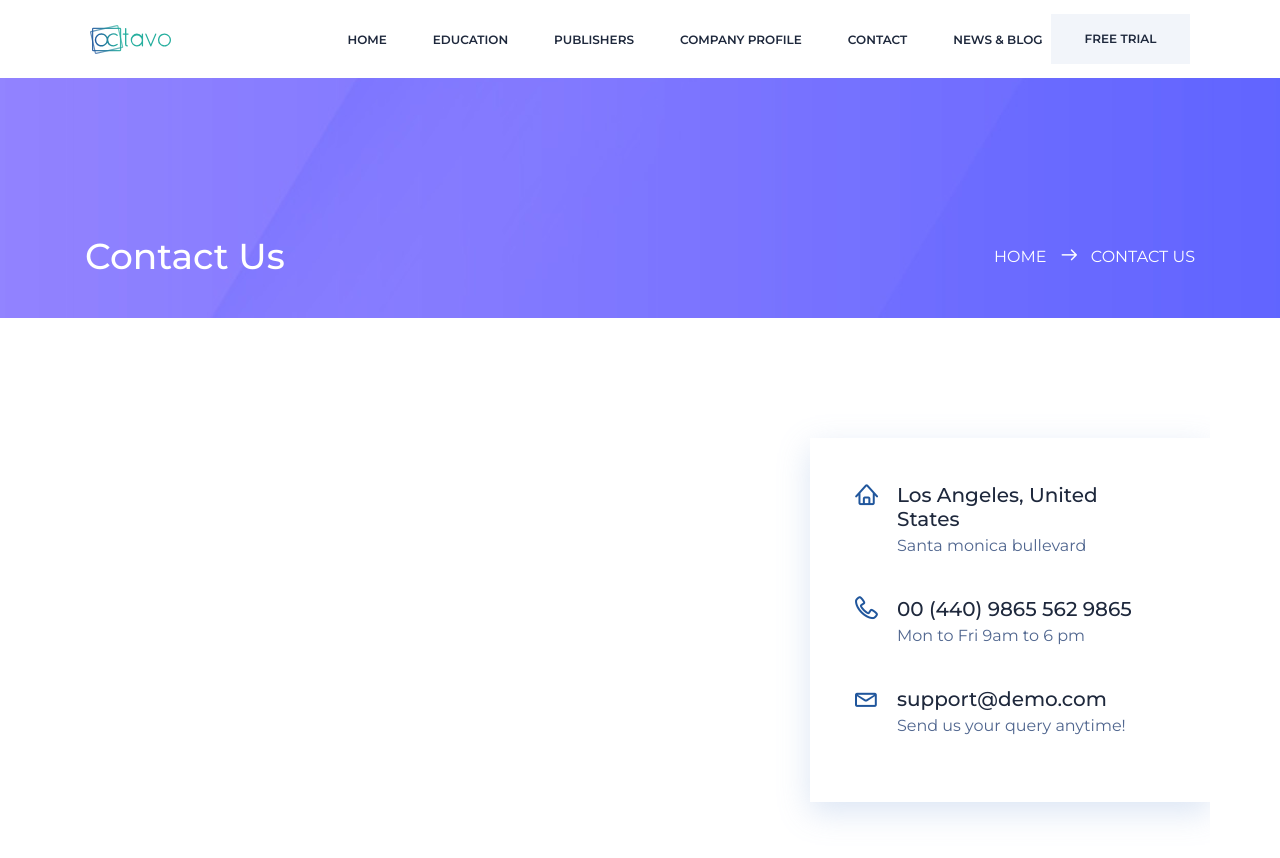
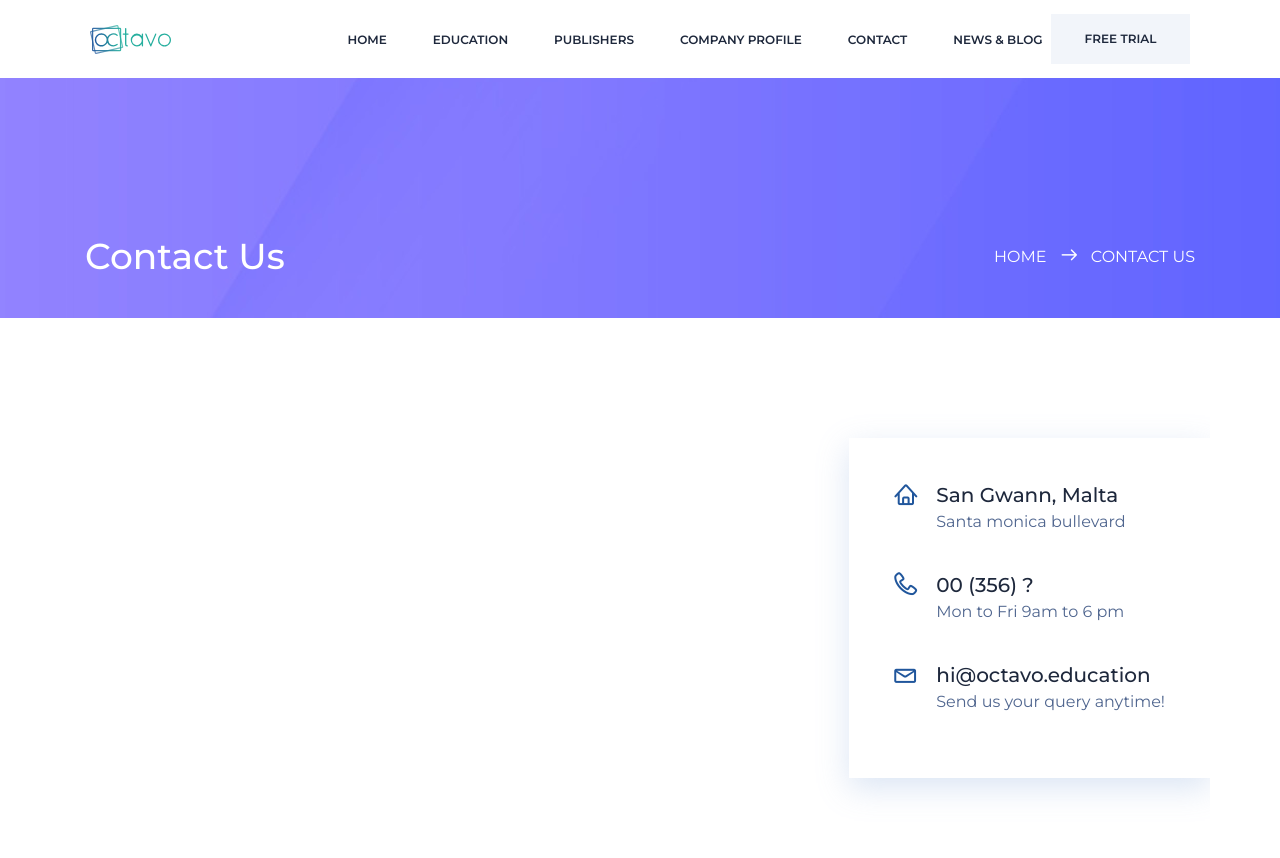
Before and after one commit to jurgencalleja/octavo.education, a Jekyll site: the page built from contact.html, in a window 1280 px wide and 900 px high. Shown: the top 858 px of the window. Built offline with Jekyll 4.4.1, drawn with Linux system fonts in a browser that asks for light colours.

Commit message:
update contact once more

```diff
--- a/_config.yml
+++ b/_config.yml
@@ -492,9 +492,9 @@ blog-description: 'The first is a non technical method which requires the use of
 contact_title: 'Whenever You Need, Just Send a Message'
 contact_description: 'The first is a non technical method which requires the use of adware removal software. Download free adware and spyware removal software and use advanced tools getting infected.'
 contact_image: 'img/title-icon.png'
-contact_email: 'support@demo.com'
-contact_phone: '00 (440) 9865 562 9865'
-contact_address: 'Los Angeles, United States'
+contact_email: 'hi@octavo.education'
+contact_phone: '00 (356) ?'
+contact_address: 'San Gwann, Malta'
 
 #####################################
 ##########     footer      ###########
@@ -528,9 +528,8 @@ footer_features_link_one_link: '#'
 
 
 footer_facebook_link: 'https://www.facebook.com/Octavoapp/'
-footer_twitter_link: '#'
-footer_dribbble_link: '#'
-footer_behance_link: '#'
+footer_twitter_link: 'https://twitter.com/Octavoapp'
+
 
 mailchimp:
   user-id:
```
